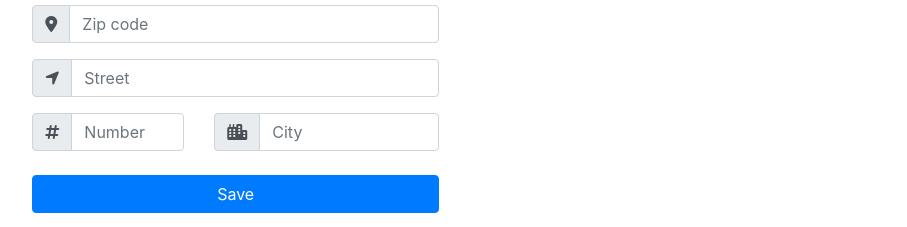
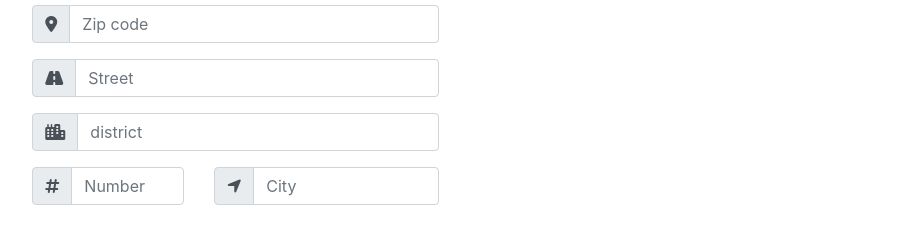
Before and after one commit to ThiagoSaviR/Agenda_Contatos, a React (Create React App) app: page / in a window 1280 px wide. Shown: the part 357-584 px from the top of the page, without its empty margins (186-1093 px from the left). Built offline with nearby package versions, Linux system fonts and the light colour scheme; no server answers; the database is empty.

Commit message:
feature: more ajusts

```diff
--- a/src/components/form/index.jsx
+++ b/src/components/form/index.jsx
@@ -3,7 +3,6 @@ import React, { useEffect, useMemo, useState } from "react";
 import Modal from "../modal";
 const Form = (props) => {
     const [morePhones, setMorePhones] = useState(false);
-    console.log(morePhones);
 
     const initialValues = useMemo(() => {
         return {
@@ -15,6 +14,7 @@ const Form = (props) => {
         zipCode: "",
         street: "",
         number: "",
+        district: "",
         city: "",
         }
     })
@@ -56,6 +56,7 @@ const Form = (props) => {
         .then(data => {
             setValues({
                 ...values,
+                district: data.bairro,
                 street: data.logradouro,
                 city: data.localidade,
                 zipCode: data.cep
@@ -96,7 +97,6 @@ const Form = (props) => {
                     name="email"
                     value={values.email}
                     onChange={handleInputChange}
-                    required
                 />
 
             </div>
@@ -131,7 +131,6 @@ const Form = (props) => {
                         name="phone2"
                         value={values.phone2}
                         onChange={handleInputChange}
-                        required
                     />
                 </div>
 
@@ -147,7 +146,6 @@ const Form = (props) => {
                         name="phone3"
                         value={values.phone3}
                         onChange={handleInputChange}
-                        required
                     />
                 </div>
             </>
@@ -166,14 +164,13 @@ const Form = (props) => {
                         value={values.zipCode}
                         onChange={handleInputChange}
                         onBlur={checkZipCode}
-                        required
                     />
                 </div>
             </div>
             <div className="form-group input-group">
                 <div className="input-group-prepend">
                     <div className="input-group-text">
-                        <i className="fa-solid fa-location-arrow"></i>
+                        <i className="fa-solid fa-road"></i>
                     </div>
                 </div>
                 <input
@@ -182,7 +179,21 @@ const Form = (props) => {
                     name="street"
                     value={values.street}
                     onChange={handleInputChange}
-                    required
+
+                />
+            </div>
+            <div className="form-group input-group">
+                <div className="input-group-prepend">
+                    <div className="input-group-text">
+                        <i className="fa-solid fa-city"></i>
+                    </div>
+                </div>
+                <input
+                    className="form-control"
+                    placeholder="district"
+                    name="district"
+                    value={values.district}
+                    onChange={handleInputChange}
                 />
             </div>
             <div className="row">
@@ -198,13 +209,13 @@ const Form = (props) => {
                         name="number"
                         value={values.number}
                         onChange={handleInputChange}
-                        required
+
                     />
                 </div>
                 <div className="form-group input-group col-md-7">
                     <div className="input-group-prepend">
                         <div className="input-group-text">
-                            <i className="fa-solid fa-city"></i>
+                            <i className="fa-solid fa-location-arrow"></i>
                         </div>
                     </div>
                     <input
@@ -213,12 +224,11 @@ const Form = (props) => {
                         name="city"
                         value={values.city}
                         onChange={handleInputChange}
-                        required
                     />
                 </div>
             </div>
             <div className="form-group mt-2">
-                <button submit="submit" className="btn btn-primary btn-block" data-toggle="modal" data-target="#modalInfoSaveEdit">{props.id === '' ? "Save" : "Edit"}</button>
+                <button submit="submit" className="btn btn-primary btn-block" data-toggle="modal" data-target={values.fullName && values.phone1 ? "#modalInfoSaveEdit" : null}>{props.id === '' ? "Save" : "Edit"}</button>
             </div>
         </form>
         <Modal
--- a/src/components/register/viewContactInfoTable/index.jsx
+++ b/src/components/register/viewContactInfoTable/index.jsx
@@ -46,11 +46,13 @@ export const Table = (props) => {
             </tbody>
             <thead className="thead-ligth">
                 <tr>
+                    <th>District</th>
                     <th>City</th>
                 </tr>
             </thead>
             <tbody>
                 <tr>
+                    <td>{data.district}</td>
                     <td>{data.city}</td>
                 </tr>
             </tbody>
```
